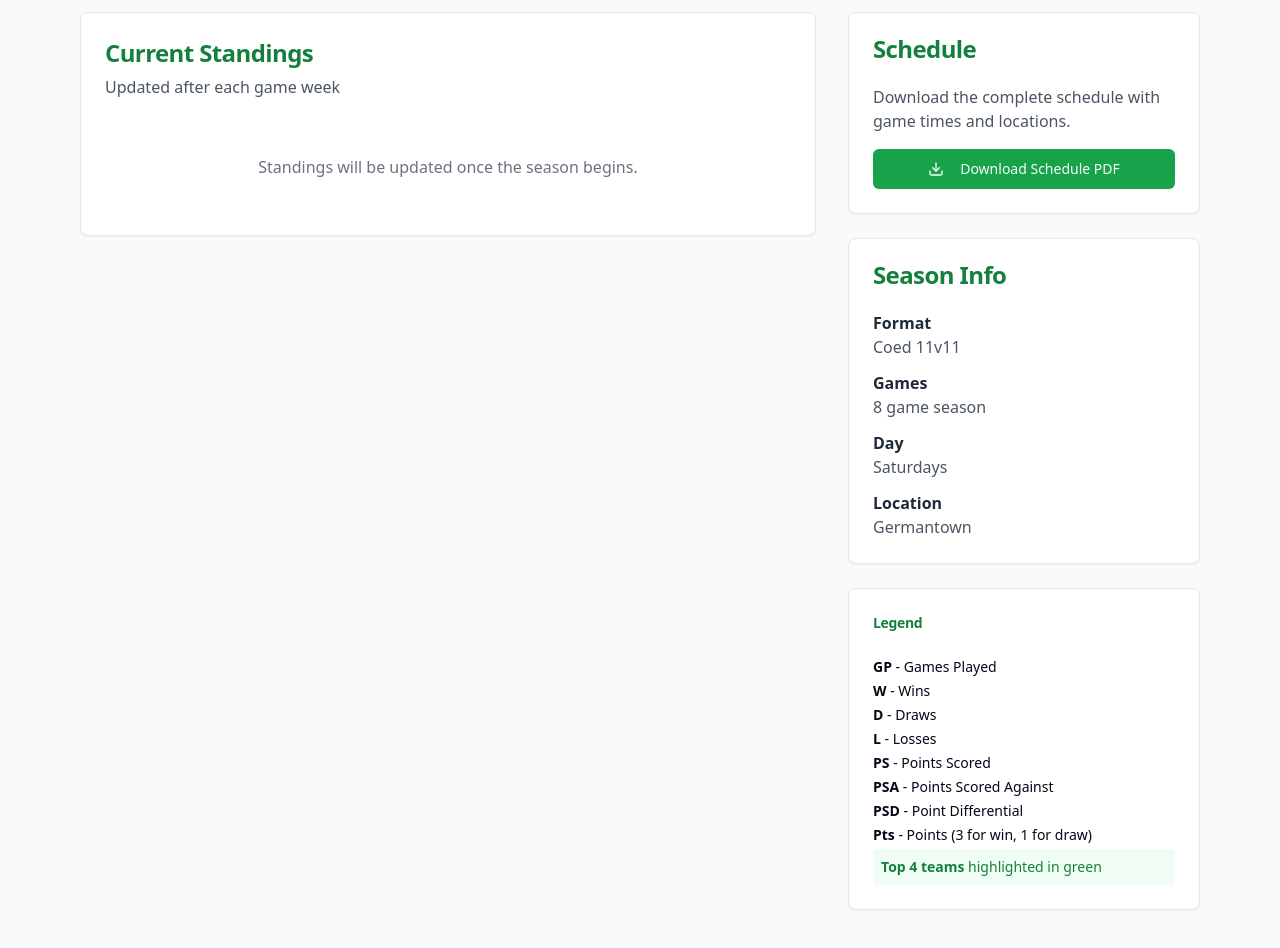
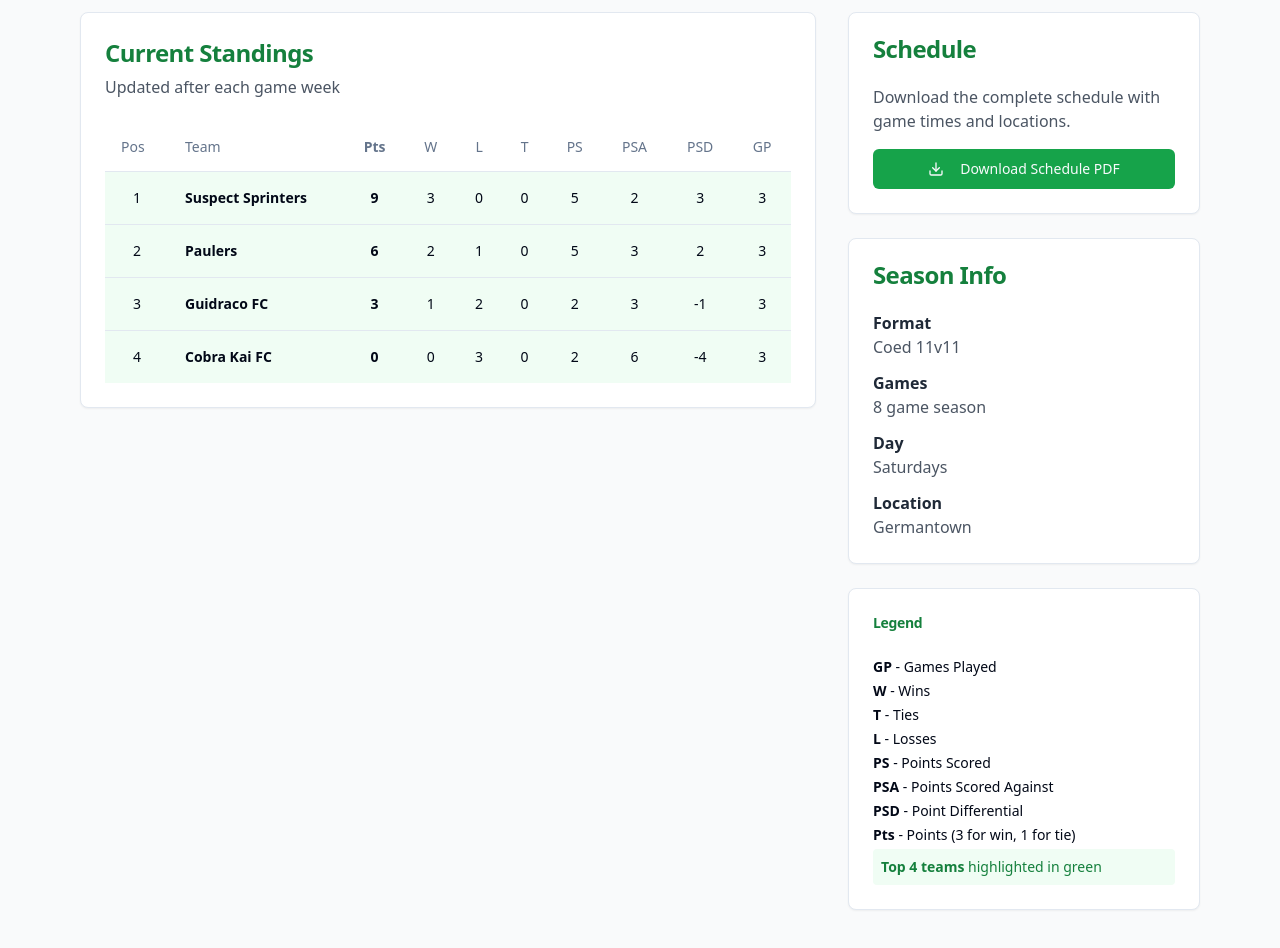
Before and after one commit to aaron132435/a5soccer-thursday-nights-kickoff, a React (Vite) app: page /saturday-coed-standings in a window 1280 px wide. Shown: the part 280-1228 px from the top of the page. Built offline with nearby package versions, Linux system fonts and the light colour scheme.

Commit message:
Changes
Co-authored-by: aaron132435 <60522780+aaron132435@users.noreply.github.com>

```diff
--- a/src/pages/SaturdayCoedStandings.tsx
+++ b/src/pages/SaturdayCoedStandings.tsx
@@ -5,11 +5,20 @@ import { Download, ArrowLeft } from "lucide-react";
 import { Link } from "react-router-dom";
 
 const SaturdayCoedStandings = () => {
-  const standings: { position: number; team: string; points: number; wins: number; losses: number; draws: number; ps: number; psa: number; psd: number; played: number }[] = [];
+  const rawStandings = [
+    { team: "Suspect Sprinters", points: 9, wins: 3, losses: 0, draws: 0, ps: 5, psa: 2, psd: 3, played: 3 },
+    { team: "Paulers", points: 6, wins: 2, losses: 1, draws: 0, ps: 5, psa: 3, psd: 2, played: 3 },
+    { team: "Guidraco FC", points: 3, wins: 1, losses: 2, draws: 0, ps: 2, psa: 3, psd: -1, played: 3 },
+    { team: "Cobra Kai FC", points: 0, wins: 0, losses: 3, draws: 0, ps: 2, psa: 6, psd: -4, played: 3 },
+  ];
+
+  const standings = [...rawStandings]
+    .sort((a, b) => b.points - a.points || b.psd - a.psd)
+    .map((team, index) => ({ ...team, position: index + 1 }));
 
   const handleDownloadSchedule = () => {
     const link = document.createElement('a');
-    link.href = '/saturday-schedule.pdf';
+    link.href = `${import.meta.env.BASE_URL}saturday-schedule.pdf`;
     link.download = 'Saturday-Coed-Schedule.pdf';
     document.body.appendChild(link);
     link.click();
@@ -45,9 +54,6 @@ const SaturdayCoedStandings = () => {
                   <p className="text-gray-600">Updated after each game week</p>
                 </CardHeader>
                 <CardContent>
-                  {standings.length === 0 ? (
-                    <p className="text-gray-500 text-center py-8">Standings will be updated once the season begins.</p>
-                  ) : (
                   <Table>
                     <TableHeader>
                       <TableRow>
@@ -55,8 +61,8 @@ const SaturdayCoedStandings = () => {
                         <TableHead>Team</TableHead>
                         <TableHead className="text-center font-semibold">Pts</TableHead>
                         <TableHead className="text-center">W</TableHead>
-                          <TableHead className="text-center">D</TableHead>
                         <TableHead className="text-center">L</TableHead>
+                        <TableHead className="text-center">T</TableHead>
                         <TableHead className="text-center">PS</TableHead>
                         <TableHead className="text-center">PSA</TableHead>
                         <TableHead className="text-center">PSD</TableHead>
@@ -70,8 +76,8 @@ const SaturdayCoedStandings = () => {
                           <TableCell className="font-semibold">{team.team}</TableCell>
                           <TableCell className="text-center font-bold">{team.points}</TableCell>
                           <TableCell className="text-center">{team.wins}</TableCell>
+                          <TableCell className="text-center">{team.losses}</TableCell>
                           <TableCell className="text-center">{team.draws}</TableCell>
-                            <TableCell className="text-center">{team.losses}</TableCell>
                           <TableCell className="text-center">{team.ps}</TableCell>
                           <TableCell className="text-center">{team.psa}</TableCell>
                           <TableCell className="text-center">{team.psd}</TableCell>
@@ -80,7 +86,6 @@ const SaturdayCoedStandings = () => {
                       ))}
                     </TableBody>
                   </Table>
-                  )}
                 </CardContent>
               </Card>
             </div>
@@ -135,12 +140,12 @@ const SaturdayCoedStandings = () => {
                 <CardContent className="text-sm space-y-1">
                   <p><strong>GP</strong> - Games Played</p>
                   <p><strong>W</strong> - Wins</p>
-                  <p><strong>D</strong> - Draws</p>
+                  <p><strong>T</strong> - Ties</p>
                   <p><strong>L</strong> - Losses</p>
                   <p><strong>PS</strong> - Points Scored</p>
                   <p><strong>PSA</strong> - Points Scored Against</p>
                   <p><strong>PSD</strong> - Point Differential</p>
-                  <p><strong>Pts</strong> - Points (3 for win, 1 for draw)</p>
+                  <p><strong>Pts</strong> - Points (3 for win, 1 for tie)</p>
                   <div className="mt-3 p-2 bg-green-50 rounded">
                     <p className="text-green-700"><strong>Top 4 teams</strong> highlighted in green</p>
                   </div>
```
Lines whose indentation alone changed are shown as unchanged.
